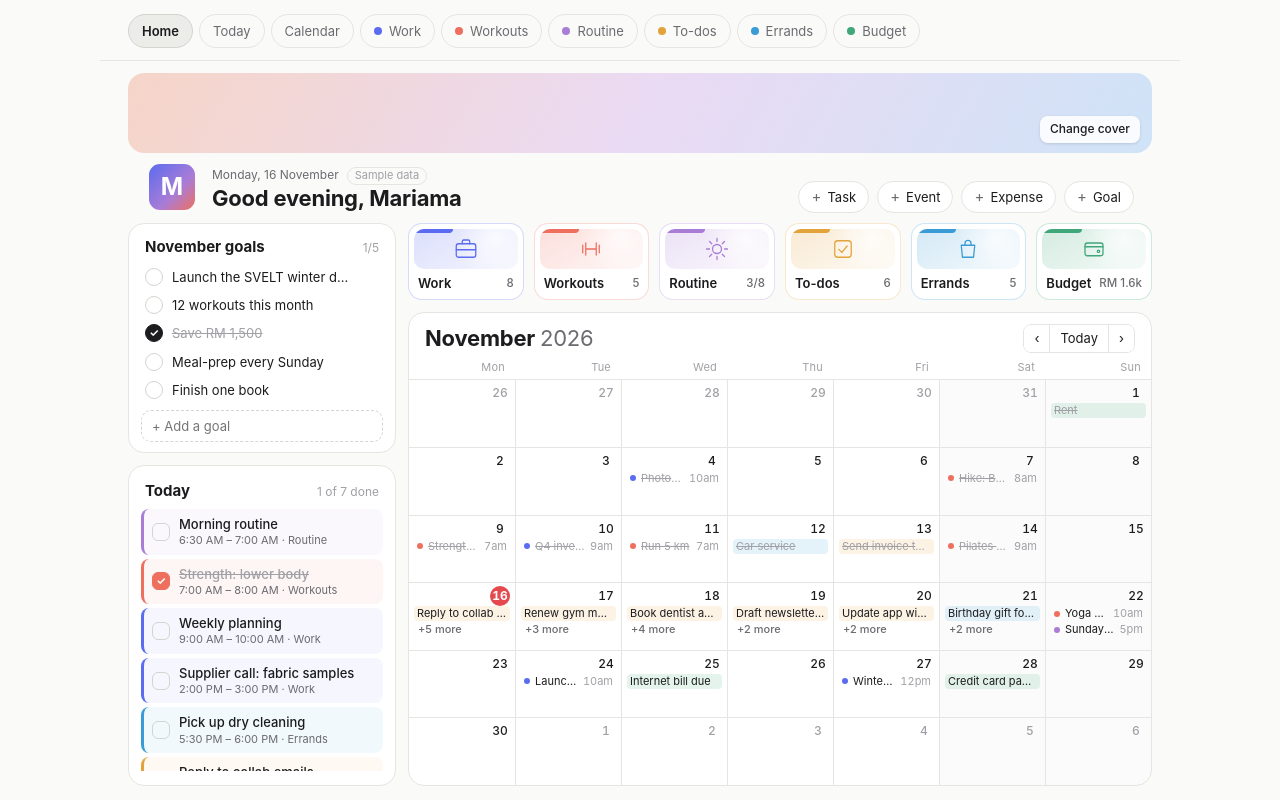
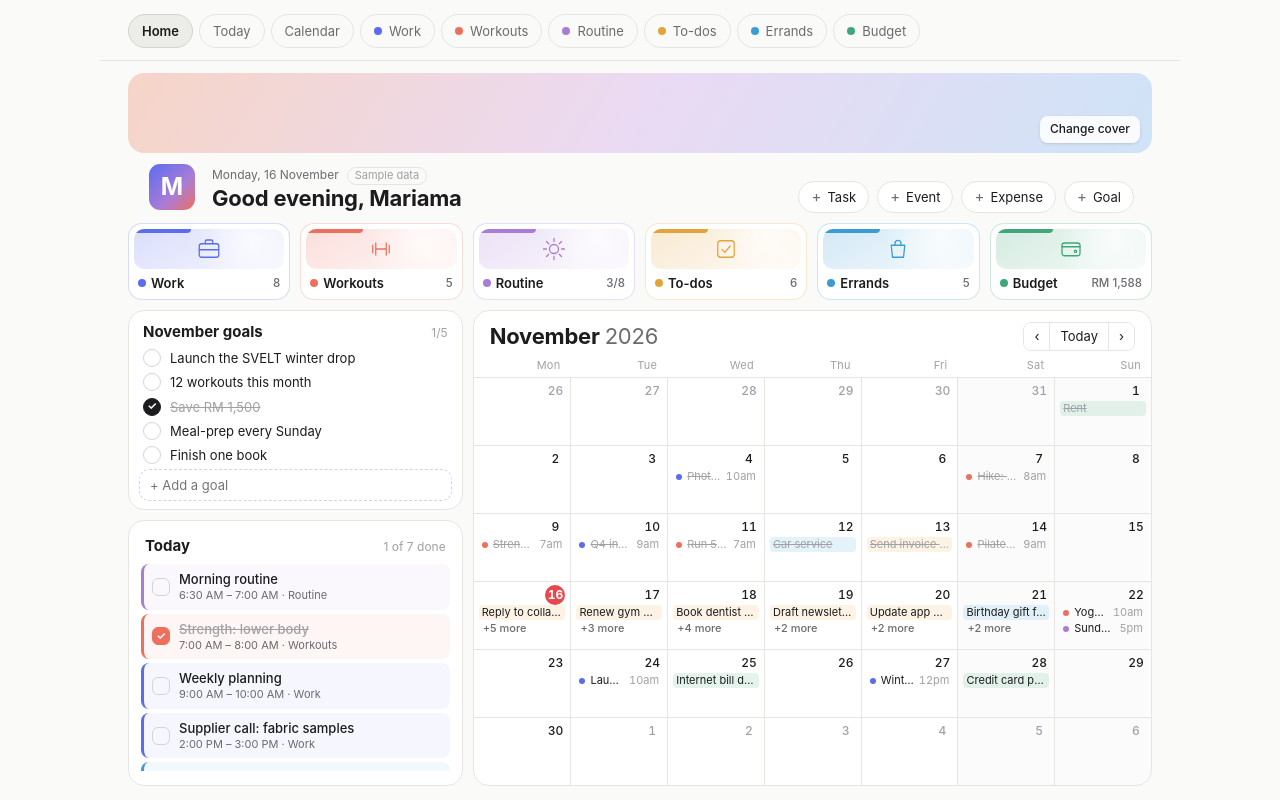
Before and after one commit to mariamasanea-droid/life-hub, a plain HTML site: page index.html in a window 1280 px wide. Drawn offline with Linux system fonts and the light colour scheme.

Commit message:
Desktop Home: folders full width under welcome, goals + Today column below

```diff
--- a/index.html
+++ b/index.html
@@ -296,15 +296,17 @@ body.deskhome .banner{display:none}
 .ev.more{color:var(--text2);font-weight:500;padding-left:4px}
 
 /* v5: goals column */
-.dmain{flex:1;min-height:0;display:grid;grid-template-columns:268px minmax(0,1fr);gap:12px}
+.dmain{flex:1;min-height:0;display:grid;grid-template-columns:repeat(6,minmax(0,1fr));gap:10px}
+.dmain .dleft{grid-column:span 2;gap:10px}
+.dmain .dright{grid-column:span 4}
 .dleft,.dright{display:flex;flex-direction:column;gap:12px;min-height:0;min-width:0}
 .dright .ac{flex:1}
-.dgc{background:var(--card);border:1px solid var(--border);border-radius:16px;padding:12px 12px 10px;display:flex;flex-direction:column;gap:6px;min-height:0;flex:0 1 auto;max-height:46%}
+.dgc{background:var(--card);border:1px solid var(--border);border-radius:16px;padding:10px 10px 8px;display:flex;flex-direction:column;gap:4px;min-height:0;flex:0 1 auto;max-height:42%}
 .dgc .sh{display:flex;align-items:baseline;gap:8px;padding:0 4px}
 .dgc .sh .t{font-size:15px;font-weight:650;flex:1}
 .dgc .sh .r{font-size:12px;color:var(--text3)}
 .dgc .gl2{display:flex;flex-direction:column;overflow-y:auto;min-height:0;scrollbar-width:thin}
-.dgc .gi{display:flex;align-items:center;gap:9px;padding:5px 4px;border-radius:8px}
+.dgc .gi{display:flex;align-items:center;gap:9px;padding:3px 4px;border-radius:8px}
 .dgc .gi:hover{background:var(--subtle)}
 .dgc .gi .check{width:18px;height:18px;border-radius:99px;font-size:11px;line-height:15px}
 .dgc .gi .gt{flex:1;min-width:0;font-size:13px;cursor:pointer;white-space:nowrap;overflow:hidden;text-overflow:ellipsis}
@@ -316,7 +318,6 @@ body.deskhome .banner{display:none}
 .vf .vl{overflow:hidden;gap:5px}
 .vf .vl>span:nth-child(2){min-width:0;overflow:hidden;text-overflow:ellipsis;white-space:nowrap}
 .vf .vl .n{font-size:11.5px}
-.vf .vl .dot{display:none}
 </style>
 </head>
 <body>
@@ -700,7 +701,7 @@ function vHomeDesk(){
     '<input class="gadd" id="goalinput" placeholder="+ Add a goal" maxlength="80" enterkeyhint="done"></div>';
   var folders='<div class="dfold">'+CATS.map(function(k){var f=folderInfo(k);
     return '<div class="vf" data-a="go" data-v="'+k.id+'" title="'+esc(f.x)+'" style="border-color:'+tint(k.color,"40")+'"><div class="vt" style="background:radial-gradient(circle at 78% 22%,rgba(255,255,255,.75),transparent 46%),linear-gradient(150deg,'+tint(k.color,"38")+' 0%,'+tint(k.color,"0F")+' 100%)"><span class="tb" style="background:'+k.color+'"></span>'+icon(k.id,30)+'</div>'+
-      '<div class="vl">'+dot(k.color)+'<span>'+k.label+'</span><span class="n">'+(k.id==="budget"?(function(){var t=totals();return "RM "+(Math.round((t.b-t.s)/100)/10)+"k"})():f.n)+'</span></div></div>'}).join("")+'</div>';
+      '<div class="vl">'+dot(k.color)+'<span>'+k.label+'</span><span class="n">'+f.n+'</span></div></div>'}).join("")+'</div>';
   // side panel
   var sd=S.hday||TODAY,its=ITEMS.filter(function(i){return i.date===sd});
   its=its.filter(function(i){return i.start!=null}).sort(function(a,b){return a.start-b.start}).concat(its.filter(function(i){return i.start==null}));
@@ -720,7 +721,7 @@ function vHomeDesk(){
           :'<div class="ev'+(dd?' dn':'')+'" style="background:'+tint(c,"22")+'"><span class="x">'+esc(i.title)+'</span></div>'}).join("")+'</div></div>'}).join("")+'</div>';
   var cal='<div class="ac"><div class="ach"><div class="mt1">'+MONTHS[m]+' <span>'+y+'</span></div><div class="nav"><button data-a="cm" data-v="-1" aria-label="Previous month">‹</button><button data-a="cm" data-v="0">Today</button><button data-a="cm" data-v="1" aria-label="Next month">›</button></div></div>'+
     '<div class="awd">'+["Mon","Tue","Wed","Thu","Fri","Sat","Sun"].map(function(w){return '<div>'+w+'</div>'}).join("")+'</div>'+grid+'</div>';
-  return '<div class="dh">'+cover+head+'<div class="dmain"><div class="dleft">'+goals+side+'</div><div class="dright">'+folders+cal+'</div></div></div>';
+  return '<div class="dh">'+cover+head+folders+'<div class="dmain"><div class="dleft">'+goals+side+'</div><div class="dright">'+cal+'</div></div></div>';
 }
 function fitDesk(){
   var dh=document.querySelector(".dh");if(!dh)return;
```
